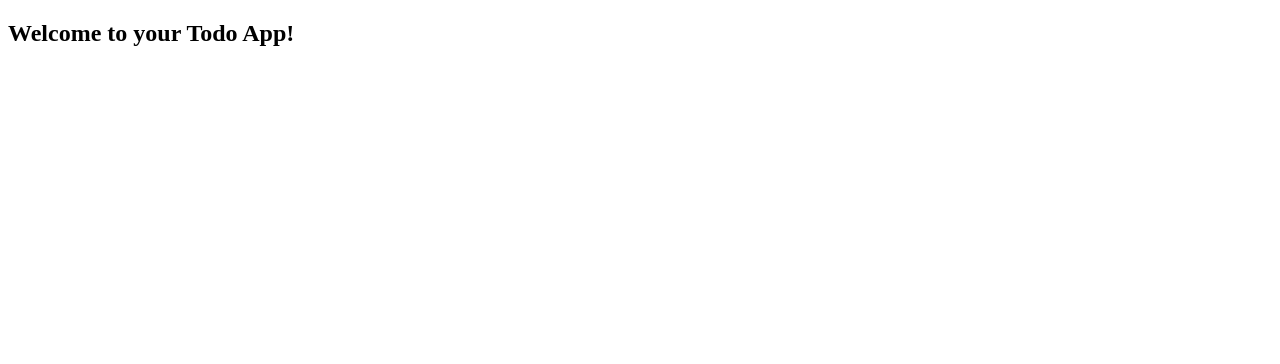
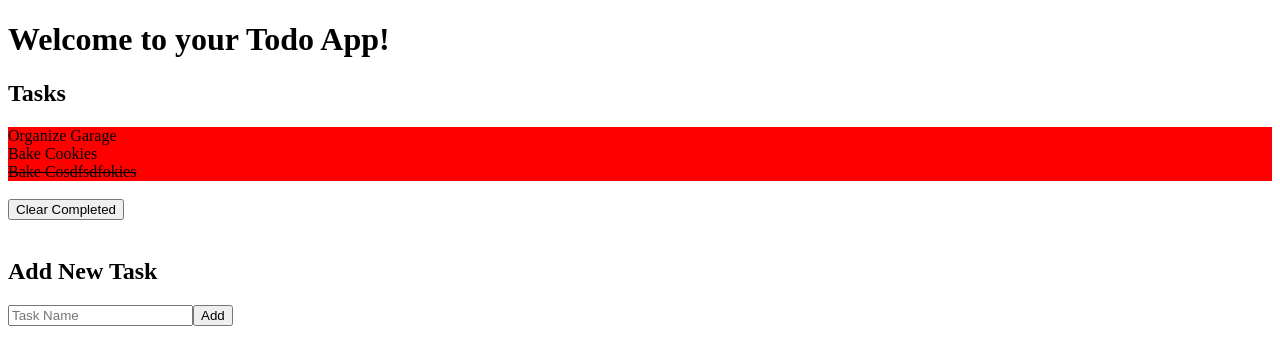
Before and after one commit to bloominstituteoftechnology/web-module-project-class-components, a React (Create React App) app: page / in a window 1280 px wide. Shown: the top 364 px of the page. Built offline with nearby package versions, Linux system fonts and the light colour scheme; the HTML template or start-up script is replaced by a standard one.

Commit message:
finished

```diff
--- a/src/App.js
+++ b/src/App.js
@@ -1,14 +1,90 @@
 import React from 'react';
+import TodoList from './components/TodoList'
+import TodoForm from './components/TodoForm'
+
+const todo = [
+  {
+    task: 'Organize Garage',
+    id: 1528817077286,
+    completed: false
+  },
+  {
+    task: 'Bake Cookies',
+    id: 1528817084358,
+    completed: false
+  },
+  {
+    task: 'Bake Cosdfsdfokies',
+    id: 15288170843358,
+    completed: true
+  }
+];
+
+const formValues = [
+  {
+    newTask: ''
+  }
+]
 
 class App extends React.Component {
   // you will need a place to store your state in this component.
   // design `App` to be the parent component of your application.
   // this component is going to take care of state, and any change handlers you need to work with your state
+  constructor() {
+    super();
+    this.state = {
+      todo: todo,
+      formValues: formValues
+    }
+  }
+
+  handleChange = event => {
+    let form = event.target.name;
+    this.setState({formValues: {...formValues, newTask: event.target.value }})
+  }
+
+  addTask = event => {
+    const updatedTodo = this.state.todo;
+    updatedTodo.push({task: this.state.formValues.newTask, id: Date.now(), completed: false})
+    this.setState({
+      todo: updatedTodo,
+      formValues: {newTask: ''}
+    })
+    this.setState()
+  }
+
+  clearCompleted = event => {
+    let updatedTodo = this.state.todo.filter( item => item.completed === false)
+    this.setState({
+      todo: updatedTodo
+    })
+  }
+
+  toggleCompleted = event => {
+    let updatedTodo = this.state.todo.map( item => {
+      if (event === item.id){
+        console.log(item)
+
+        return {...item, completed: !item.completed}
+      }
+      return item
+
+    })
+    console.log(updatedTodo)
+    this.setState({
+      todo: updatedTodo
+    })
+  }
+
   render() {
     return (
       <div>
-        <h2>Welcome to your Todo App!</h2>
+        <h1>Welcome to your Todo App!</h1>
+        <TodoList todo={this.state.todo} clearCompleted={this.clearCompleted} toggleCompleted={this.toggleCompleted}/>
+        <br />
+        <TodoForm formValues={this.state.formValues} handleChange={this.handleChange} addTask={this.addTask}/>
       </div>
+
     );
   }
 }
--- a/src/components/Todo.js
+++ b/src/components/Todo.js
@@ -0,0 +1,20 @@
+import React from 'react';
+
+
+const Todo = props => {
+    let color = 'none';
+
+    if (props.item.completed) {
+        color = 'line-through'
+    }
+
+    return (
+        <div onClick={() => props.toggleCompleted(props.item.id)} style={{textDecoration: color, backgroundColor: 'red'}}>
+            {props.item.task}
+        </div>
+    )
+
+
+}
+
+export default Todo;
--- a/src/components/TodoForm.js
+++ b/src/components/TodoForm.js
@@ -0,0 +1,27 @@
+import React from 'react';
+
+const TodoForm = props => {
+
+    return (
+        <div>
+            <h2>
+                Add New Task
+            </h2>
+
+
+                <input placeholder='Task Name' name='newTask' onChange={props.handleChange} value={props.formValues.newTask}></input>
+
+
+                <button onClick={props.addTask}>
+                    Add
+                </button>
+                <br />
+                <br />
+
+
+
+        </div>
+    )
+}
+
+export default TodoForm;
--- a/src/components/TodoList.js
+++ b/src/components/TodoList.js
@@ -1,2 +1,27 @@
-// your components will all go in this `component` directory.
-// feel free to change this component.js into TodoList.js
+import React from 'react';
+import Todo from './Todo'
+
+const TodoList = props => {
+
+    return (
+        <div>
+            <h2>
+                Tasks
+            </h2>
+            {props.todo.map( (item, index) =>
+                <Todo key={index} item={item} toggleCompleted={props.toggleCompleted}/>
+
+            )}
+            <br />
+            <button onClick={props.clearCompleted}>
+                Clear Completed
+            </button>
+        </div>
+    )
+
+
+}
+
+
+
+export default TodoList;
```
